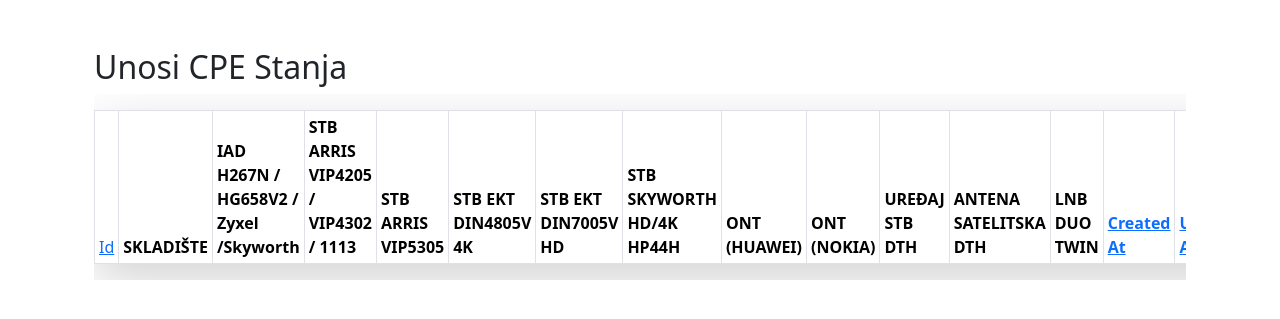
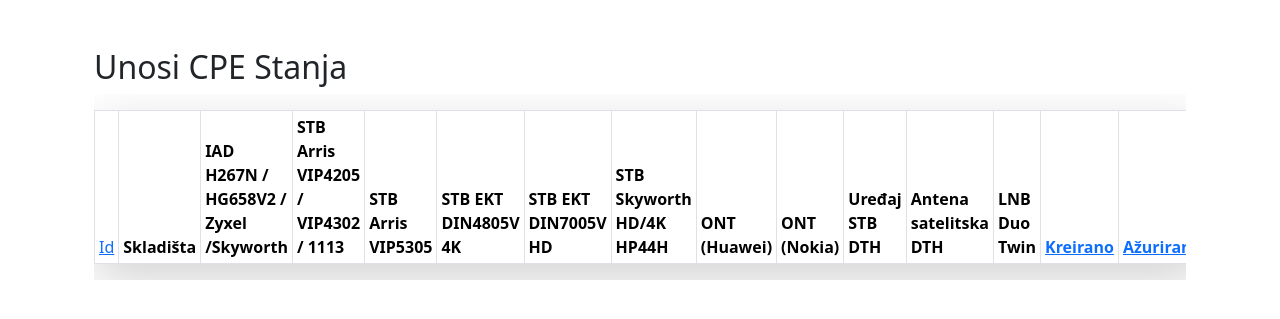
Before and after one commit to zorandasc/cpe_analiza_flask, a Flask app: page /admin/cpe_records in a window 1280 px wide. Shown: the part 87-406 px from the top of the page. Run offline with Flask 3, Linux system fonts and the light colour scheme; the visitor is signed in with stand-in values (Sample User, id 1); data that the repository does not hold is empty; parts of the project's set-up code (start-up, migrations or seed data) failed here and were passed over; some libraries are stand-ins or nearby versions.

Commit message:
button shadow and unkaptalize table header

```diff
--- a/templates/admin/cpe_records_list.html
+++ b/templates/admin/cpe_records_list.html
@@ -45,28 +45,28 @@ content%}
               >Id</a
             >
           </td>
-          <th>SKLADIŠTE</th>
+          <th>Skladišta</th>
           <th>IAD H267N / HG658V2 / Zyxel /Skyworth</th>
-          <th>STB ARRIS VIP4205 / VIP4302 / 1113</th>
-          <th>STB ARRIS VIP5305</th>
+          <th>STB Arris VIP4205 / VIP4302 / 1113</th>
+          <th>STB Arris VIP5305</th>
           <th>STB EKT DIN4805V 4K</th>
           <th>STB EKT DIN7005V HD</th>
-          <th>STB SKYWORTH HD/4K HP44H</th>
-          <th>ONT (HUAWEI)</th>
-          <th>ONT (NOKIA)</th>
-          <th>UREĐAJ STB DTH</th>
-          <th>ANTENA SATELITSKA DTH</th>
-          <th>LNB DUO TWIN</th>
+          <th>STB Skyworth HD/4K HP44H</th>
+          <th>ONT (Huawei)</th>
+          <th>ONT (Nokia)</th>
+          <th>Uređaj STB DTH</th>
+          <th>Antena satelitska DTH</th>
+          <th>LNB Duo Twin</th>
           <th>
             <a
               href="{{ url_for('admin_cpe_records', sort='created_at', direction='asc' if direction=='desc' else 'desc') }}"
-              >Created At</a
+              >Kreirano</a
             >
           </th>
           <th>
             <a
               href="{{ url_for('admin_cpe_records', sort='updated_at', direction='asc' if direction=='desc' else 'desc') }}"
-              >Updated At</a
+              >Ažurirano</a
             >
           </th>
         </tr>
```
Also changed, not shown: templates/home.html (+8 -10 lines).
